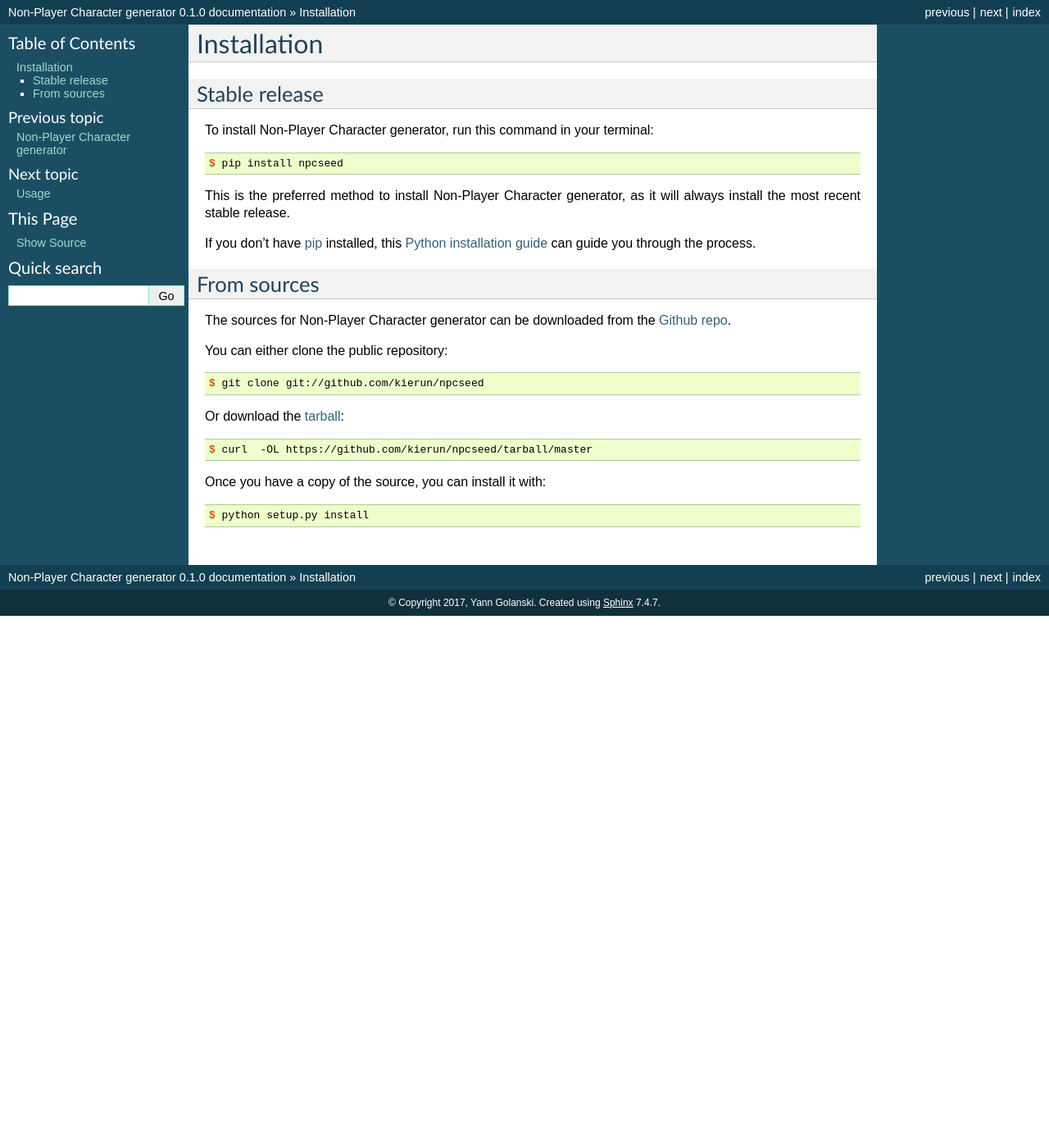
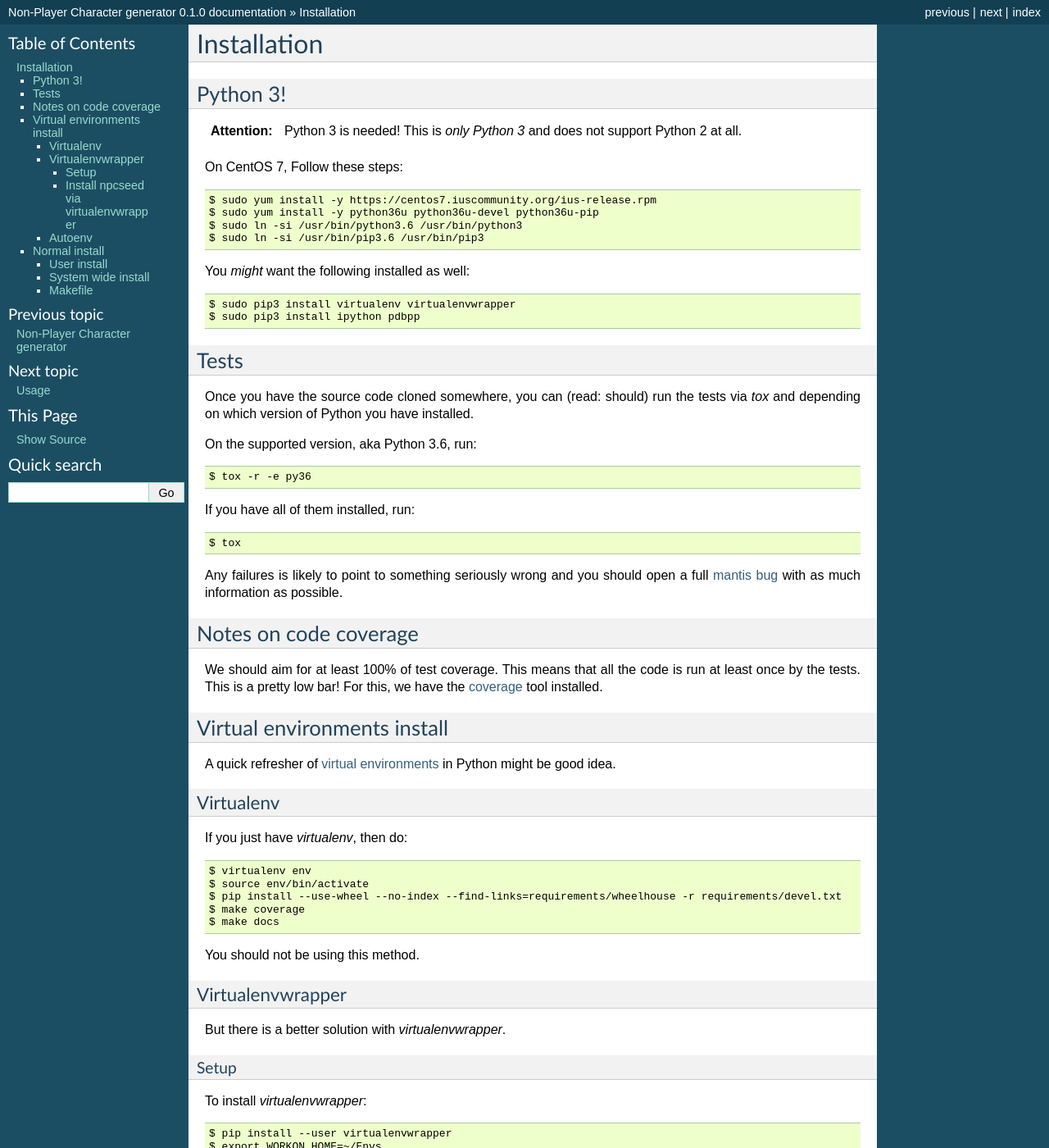
Before and after one commit to kierun/npcseed, a Sphinx documentation site: the page built from docs/installation.rst, in a window 1280 px wide and 1400 px high. Shown: the whole window at 82% size. Built offline with Sphinx 7.4.7, drawn with Linux system fonts in a browser that asks for light colours; pages that are not in the unit, such as notebooks, are missing from menus; some of the changed text lies outside the part shown.

Commit message:
Added virtual environement skeleton.

```diff
--- a/docs/installation.rst
+++ b/docs/installation.rst
@@ -1,51 +1,226 @@
-.. highlight:: shell
+.. _install-reference-label:
 
 ============
 Installation
 ============
 
+Python 3!
+---------
 
-Stable release
+.. attention:: Python 3 is needed!
+    This is *only Python 3* and does not support Python 2 at all.
+
+On CentOS 7, Follow these steps::
+
+    $ sudo yum install -y https://centos7.iuscommunity.org/ius-release.rpm
+    $ sudo yum install -y python36u python36u-devel python36u-pip
+    $ sudo ln -si /usr/bin/python3.6 /usr/bin/python3
+    $ sudo ln -si /usr/bin/pip3.6 /usr/bin/pip3
+
+You *might* want the following installed as well::
+
+    $ sudo pip3 install virtualenv virtualenvwrapper
+    $ sudo pip3 install ipython pdbpp
+
+Tests
+-----
+
+Once you have the source code cloned somewhere, you can (read: should) run the
+tests via `tox` and depending on which version of Python you have
+installed.
+
+On the supported version, aka Python 3.6, run::
+
+    $ tox -r -e py36
+
+If you have all of them installed, run::
+
+    $ tox
+
+Any failures is likely to point to something seriously wrong and you should
+open a full `mantis bug`_ with as much information as possible.
+
+.. _mantis bug: https://github.com/kierun/npcseed/issues.
+
+Notes on code coverage
+----------------------
+
+We should aim for at least 100% of test coverage.  This means that all the
+code is run at least once by the tests.  This is a pretty low bar! For this,
+we have the `coverage`_ tool installed.
+
+.. _coverage: http://nedbatchelder.com/
+
+Virtual environments install
+----------------------------
+
+A quick refresher of `virtual environments`_ in Python might be good
+idea.
+
+.. _virtual environments: http://docs.python-guide.org/en/latest/dev/virtualenvs/
+
+Virtualenv
+^^^^^^^^^^
+
+If you just have `virtualenv`, then do::
+
+    $ virtualenv env
+    $ source env/bin/activate
+    $ pip install --use-wheel --no-index --find-links=requirements/wheelhouse -r requirements/devel.txt
+    $ make coverage
+    $ make docs
+
+You should not be using this method.
+
+Virtualenvwrapper
+^^^^^^^^^^^^^^^^^
+
+But there is a better solution with `virtualenvwrapper`.
+
+Setup
+"""""
+
+To install `virtualenvwrapper`::
+
+    $ pip install --user virtualenvwrapper
+    $ export WORKON_HOME=~/Envs
+    $ source ~/.local/bin/virtualenvwrapper.sh
+
+To permanently save those settings to a Bourne compatible shell::
+
+    $ cat >> ~/.shellrc <<- EOM
+    # virtualenvwrapper
+    export WORKON_HOME=~/Envs
+    source ~/.local/bin/virtualenvwrapper.sh
+    EOM
+
+Where `shellrc` is whatever your shell runtime configuration file is
+called -- `.zshrc` or `.bashrc` for example.
+
+
+
+
+Install npcseed via virtualenvwrapper
+"""""""""""""""""""""""""""""""""""""
+
+Then, or if you already had `virtualenvwrapper` installed and
+configured, run the following::
+
+    $ mkvirtualenv -v npcseed --python=`which python3`
+    $ workon npcseed
+    $ pip install --upgrade pip
+    $ pip install --use-wheel --no-index --find-links=requirements/wheelhouse -r requirements/requirements.txt
+    $ make coverage
+    $ make behave
+
+These steps are optional and only needed if you want to update to the latest
+version of everything::
+
+    $ pip install wheelhouse
+    $ pip install --upgrade -r requirements/devel.txt
+    $ make coverage
+    $ make behave
+    $ pip freeze > requirements/requirements.txt
+    $ git rm requirements/wheelhouse/*.whl
+    $ wheelhouse -v build
+    $ tox
+    $ git add requirements/wheelhouse/*.whl
+    $ git status
+    $ git commit -m 'Mod: Upgrade Python dependencies to latest version.'
+
+Some wheel files need removing from git and new ones added.
+
+Now, install the rest of the wheels::
+
+    $ pip install --use-wheel --no-index --find-links=requirements/wheelhouse -r requirements/devel.txt
+
+or::
+
+    $ pip install --upgrade --use-wheel --no-index --find-links=requirements/wheelhouse -r requirements/devel.txt
+
+Then::
+
+    $ pip freeze > requirements/requirements.txt
+
+Note that if you have wheelhouse installed, you need to remove it from the
+requirements/requirements.txt file.
+
+Run all the tests::
+
+    $ make coverage
+    $ make docs
+
+Autoenv
+^^^^^^^
+
+Remembering to switch virtual environments is tedious. Thankfully, there
+is `autoenv`_! If not already installed, `install autoenv`_. Then run::
+
+    $ cat > .env <<- EOM
+    # Autoenv.
+    echo -n "Switching to virtual environment: "
+    printf "\e[38;5;93m%s\e[0m\n" "npcseed"
+    workon npcseed
+    # eof
+    EOM
+
+It is that simple [#f1]_.  Now, every time you enter the `/path/to/npcseed`
+directory, your virtual environment will switch to npcseed's assuming
+that you are using virtualenvwrapper as above. Other use cases are left
+as a simple exercise for the reader.
+
+If your shell complains that `shasum` is not found, run::
+
+    $ sudo ln -si /usr/bin/sha512sum /usr/bin/shasum
+
+Note that the `.env` file is not tracked by git because it is a personal
+setting. You might have a preferred place for `WORKON_HOME` or whatever
+which would render a committed `.env` useless.
+
+Finally, if you want to use `autoenv`_ in most of your repositories but
+do not want to add it to all the local `.gitignore` files, you can set
+up a `global git ignore file`_ like so::
+
+    $ echo '.env' > ~/.gitignore
+    $ git config --global core.excludesfile ~/.gitignore
+
+.. _autoenv: https://github.com/kennethreitz/autoenv
+.. _install autoenv: https://github.com/kennethreitz/autoenv#install
+.. _global git ignore file: https://help.github.com/articles/ignoring-files/#create-a-global-gitignore
+
+Normal install
 --------------
 
-To install Non-Player Character generator, run this command in your terminal:
+.. warning::
+    Doing either of the below methods *might* have strange side effects
+    depending on what packages you already have installed and on what
+    installed them.
 
-.. code-block:: console
+User install
+^^^^^^^^^^^^
 
-    $ pip install npcseed
+To install npcseed in `~/.local`, use::
 
-This is the preferred method to install Non-Player Character generator, as it will always install the most recent stable release.
+    $ pip install --user -r requirements/requirements.txt
+    $ make develop
 
-If you don't have `pip`_ installed, this `Python installation guide`_ can guide
-you through the process.
+System wide install
+^^^^^^^^^^^^^^^^^^^
 
-.. _pip: https://pip.pypa.io
-.. _Python installation guide: http://docs.python-guide.org/en/latest/starting/installation/
+To install npcseed system wide, use::
 
+    $ sudo pip install -r requirements/requirements.txt
+    $ sudo make install
 
-From sources
-------------
+Makefile
+^^^^^^^^
 
-The sources for Non-Player Character generator can be downloaded from the `Github repo`_.
+There is a makefile so you can use make for a wide range of often used
+commands.  For a list of options::
 
-You can either clone the public repository:
+        $ make
 
-.. code-block:: console
-
-    $ git clone git://github.com/kierun/npcseed
-
-Or download the `tarball`_:
-
-.. code-block:: console
-
-    $ curl  -OL https://github.com/kierun/npcseed/tarball/master
-
-Once you have a copy of the source, you can install it with:
-
-.. code-block:: console
-
-    $ python setup.py install
-
-
-.. _Github repo: https://github.com/kierun/npcseed
-.. _tarball: https://github.com/kierun/npcseed/tarball/master
+.. [#f1] If your terminal does not support 256 colours, get `a better
+    one`_. ☺. If that is too much work, replace the `printf` command with a
+    simple echo and continue to live in the XX century⸮
+.. _a better one: http://st.suckless.org/
```
Also changed, not shown: 3 other files.
